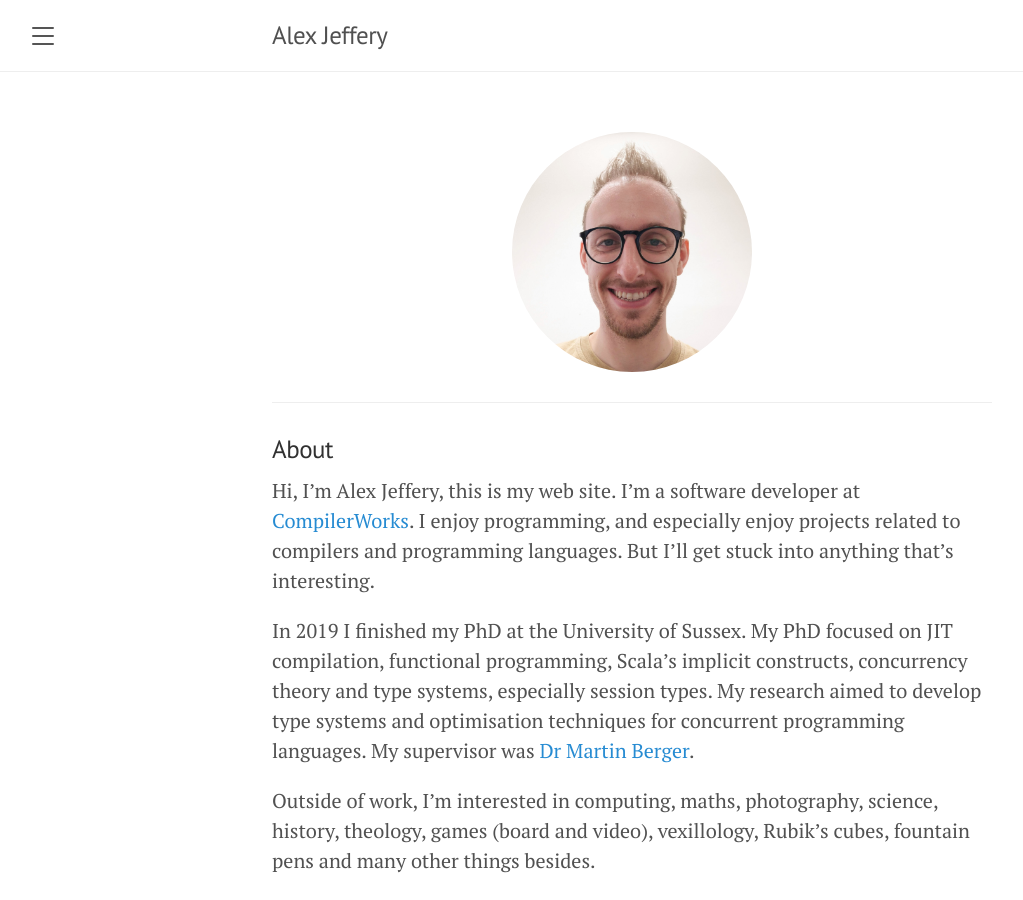
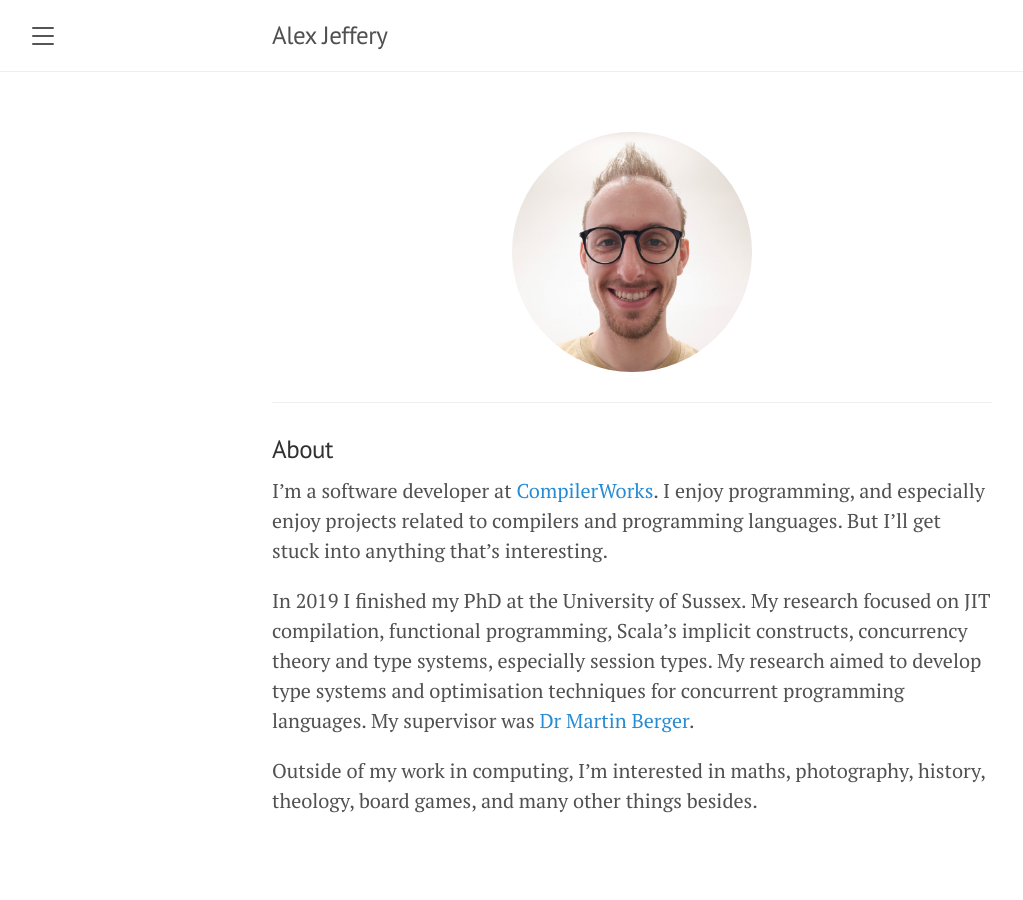
Before and after one commit to alexj136/alexj136.github.io, a Jekyll site: the page built from index.md, in a window 1280 px wide. Shown: the whole page, without its empty margins (8-1031 px from the left). Built offline with Jekyll 4.4.1, drawn with Linux system fonts in a browser that asks for light colours.

Commit message:
Update index.md; make it a little less personal.

```diff
--- a/index.md
+++ b/index.md
@@ -11,11 +11,11 @@ title: Home
 
 ### About
 
-Hi, I'm Alex Jeffery, this is my web site. I'm a software developer at [CompilerWorks](http://www.compilerworks.com). I enjoy programming, and especially enjoy projects related to compilers and programming languages. But I'll get stuck into anything that's interesting.
+I'm a software developer at [CompilerWorks](http://www.compilerworks.com). I enjoy programming, and especially enjoy projects related to compilers and programming languages. But I'll get stuck into anything that's interesting.
 
-In 2019 I finished my PhD at the University of Sussex. My PhD focused on JIT compilation, functional programming, Scala's implicit constructs, concurrency theory and type systems, especially session types. My research aimed to develop type systems and optimisation techniques for concurrent programming languages. My supervisor was [Dr Martin Berger](http://users.sussex.ac.uk/~mfb21/).
+In 2019 I finished my PhD at the University of Sussex. My research focused on JIT compilation, functional programming, Scala's implicit constructs, concurrency theory and type systems, especially session types. My research aimed to develop type systems and optimisation techniques for concurrent programming languages. My supervisor was [Dr Martin Berger](http://users.sussex.ac.uk/~mfb21/).
 
-Outside of work, I'm interested in computing, maths, photography, science, history, theology, games (board and video), vexillology, Rubik's cubes, fountain pens and many other things besides.
+Outside of my work in computing, I'm interested in maths, photography, history, theology, board games, and many other things besides.
 
 <!-- Email hidden in javascript - spam bots need to run it
 <p id="demo"/>
```
